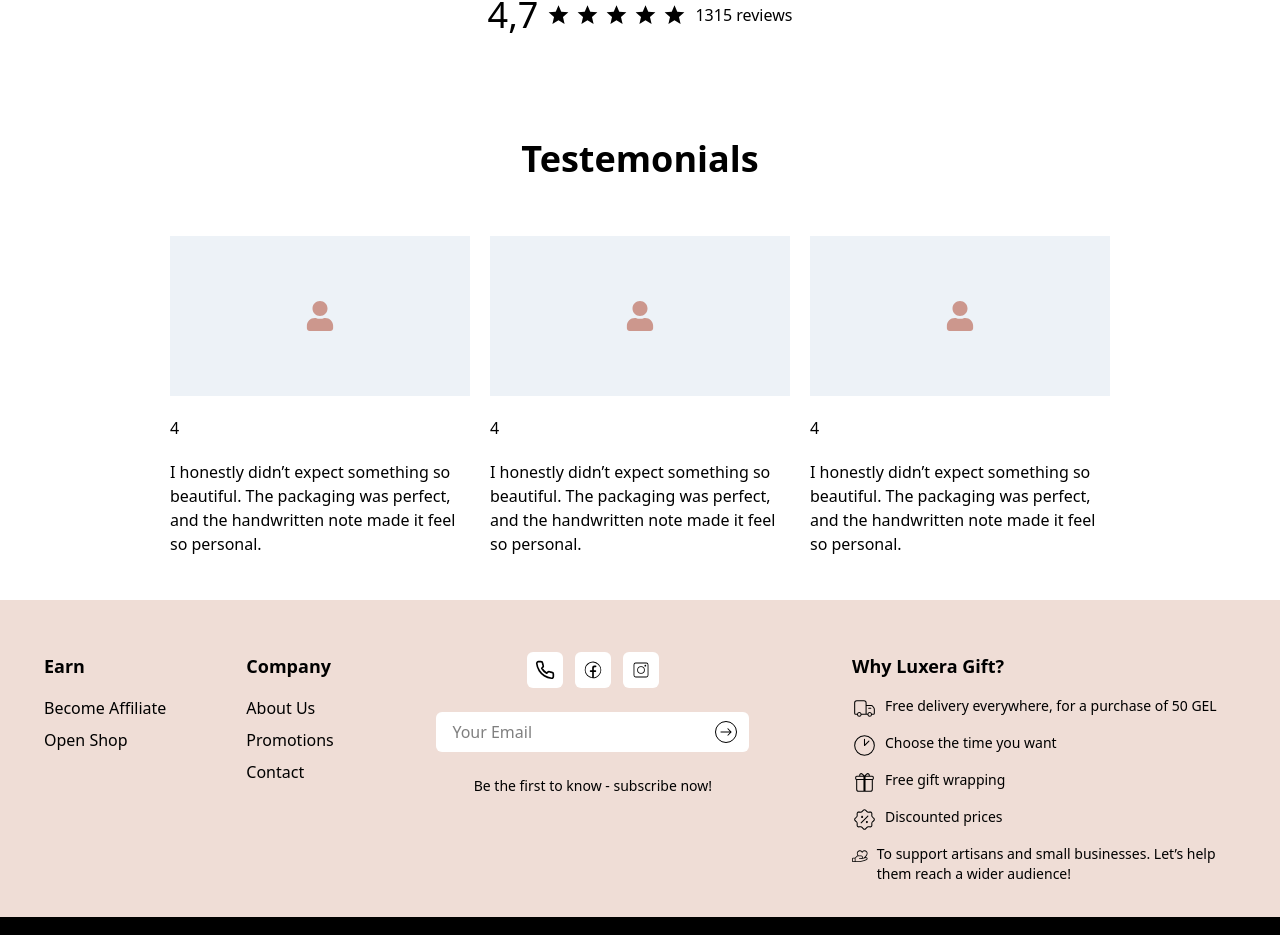
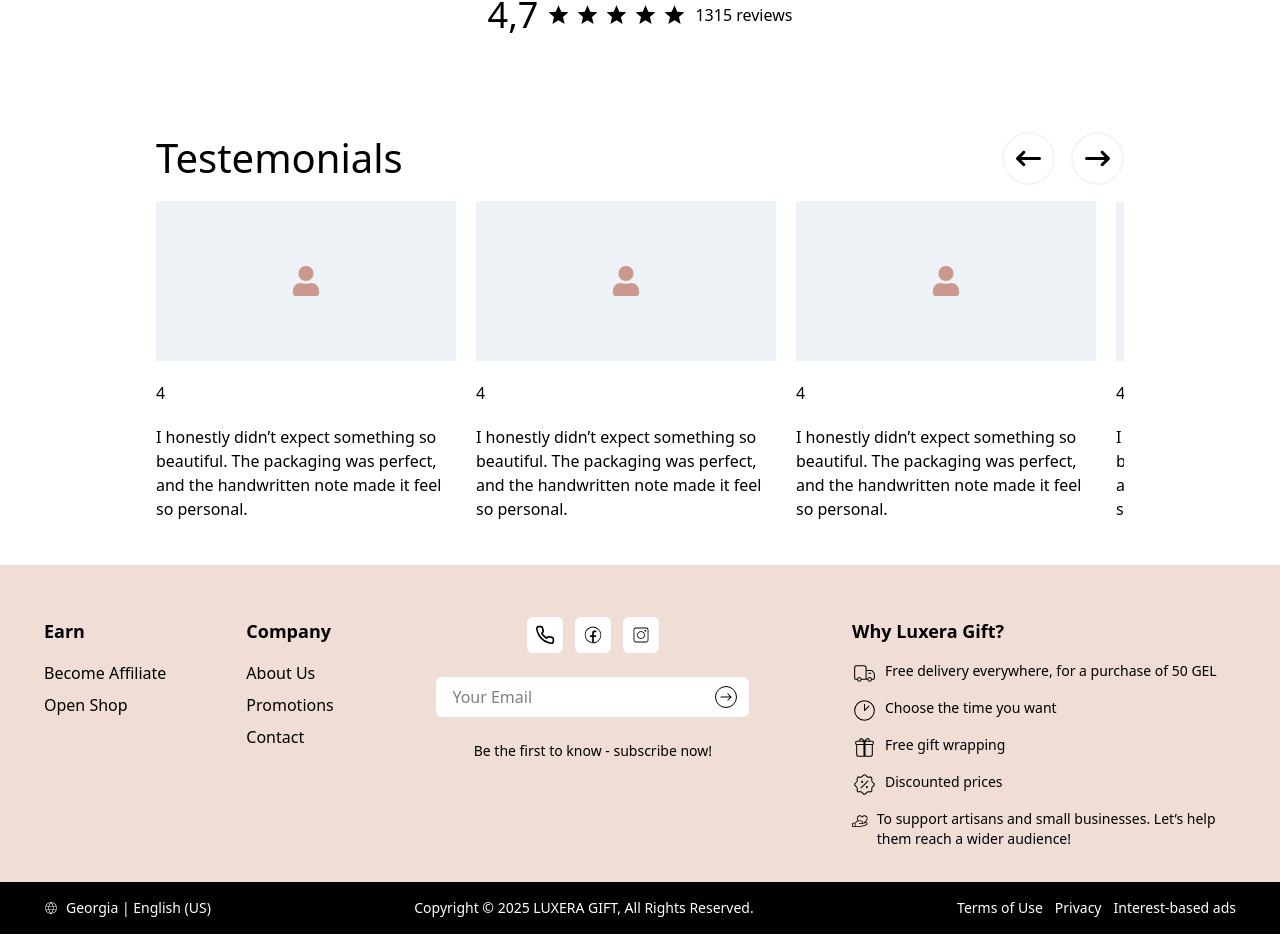
Before and after one commit to GeoLine02/luxera, a Next.js app: page /en/about in a window 1280 px wide. Shown: the part 1734-2669 px from the top of the page. Built offline with nearby package versions, Linux system fonts and the light colour scheme; a web font is replaced by a local one.

Commit message:
chore: shop/mainSection orders table, language toggler, shop/advertisement pricing card styles, shop/referal refecral code margins, /about testemonials swiper

```diff
--- a/app/[locale]/(shopOwner)/shop/components/sections/Sections.tsx
+++ b/app/[locale]/(shopOwner)/shop/components/sections/Sections.tsx
@@ -12,7 +12,6 @@ import ReferalSection from "./referalSection/ReferalSection";
 
 const Sections = () => {
   const { activeSection } = useSelector((state: RootState) => state.shopSLice);
-  console.log(activeSection);
   return (
     <div className=" bg-ice-blue w-full min-h-[calc(100vh-80px)] md:min-h-screen h-full p-4">
       {activeSection === "main" && <MainSection />}
--- a/app/[locale]/(shopOwner)/shop/components/sections/advertisment/Pricing.tsx
+++ b/app/[locale]/(shopOwner)/shop/components/sections/advertisment/Pricing.tsx
@@ -34,7 +34,7 @@ const PricingCard = ({
 
   return (
     <div
-      className={`relative ${borderStyles} flex flex-col gap-6 items-center p-6 w-full max-w-[450px] min-h-[400px]`}
+      className={`relative ${borderStyles} flex flex-col gap-6 items-center p-6 w-full max-w-[450px] min-h-auto md:min-h-[400px]`}
     >
       {isPopular && <div className={`${popularBadgeStyles}`}>პოპულარული</div>}
       <div className="flex flex-col items-center gap-4 flex-1">
--- a/app/[locale]/(shopOwner)/shop/components/sections/referalSection/ReferalTable.tsx
+++ b/app/[locale]/(shopOwner)/shop/components/sections/referalSection/ReferalTable.tsx
@@ -39,7 +39,7 @@ const statusColors: Record<Referral["status"], string> = {
 
 const ReferralTable = () => {
   return (
-    <div className="border border-gray-200 rounded-lg overflow-hidden bg-white">
+    <div className="border border-gray-200 rounded-lg overflow-y-auto bg-white">
       <table className="w-full text-sm">
         <thead className="bg-gray-50">
           <tr className="text-left text-gray-600 font-medium">
--- a/app/[locale]/(shopOwner)/shop/components/sections/referalSection/YourLReferalLink.tsx
+++ b/app/[locale]/(shopOwner)/shop/components/sections/referalSection/YourLReferalLink.tsx
@@ -2,9 +2,9 @@ import Button from "@/app/ui/Button";
 
 const YourLReferalLink = () => {
   return (
-    <div className="w-full bg-light-pink rounded-xl space-y-4 p-2 md:p-8">
-      <h1 className="text-xl font-medium">შენი უნიკალური ლინკი</h1>
-      <div className="rounded-xl w-full flex gap-2 flex-col md:flex-row items-center justify-between md:max-w-[70%]">
+    <div className="w-full bg-light-pink rounded-xl space-y-6 p-4 md:p-8">
+      <h1 className=" text-lg sm::text-xl font-medium">შენი უნიკალური ლინკი</h1>
+      <div className="rounded-xl w-full flex gap-6 flex-col md:flex-row items-center justify-between md:max-w-[70%]">
         <input className="w-full py-2 rounded-md bg-white" type="text" />
         <Button
           rounded="lg"
--- a/app/[locale]/about/components/Testemonials.tsx
+++ b/app/[locale]/about/components/Testemonials.tsx
@@ -1,10 +1,9 @@
 "use client";
 import { FaUser } from "react-icons/fa";
-import { Pagination } from "swiper/modules";
-import { Swiper, SwiperSlide } from "swiper/react";
 import "swiper/css/navigation";
 import "swiper/css";
 import "swiper/css/pagination";
+import SwiperSlider from "@/app/shared/SwiperSlider";
 
 interface TestemonialCardProps {
   //   image: StaticImageData;
@@ -28,6 +27,26 @@ const testemonialData = [
     rating: 4,
     text: "I honestly didn’t expect something so beautiful. The packaging was perfect, and the handwritten note made it feel so personal.",
   },
+  {
+    id: 4,
+    rating: 4,
+    text: "I honestly didn’t expect something so beautiful. The packaging was perfect, and the handwritten note made it feel so personal.",
+  },
+  {
+    id: 5,
+    rating: 4,
+    text: "I honestly didn’t expect something so beautiful. The packaging was perfect, and the handwritten note made it feel so personal.",
+  },
+  {
+    id: 6,
+    rating: 4,
+    text: "I honestly didn’t expect something so beautiful. The packaging was perfect, and the handwritten note made it feel so personal.",
+  },
+  {
+    id: 7,
+    rating: 4,
+    text: "I honestly didn’t expect something so beautiful. The packaging was perfect, and the handwritten note made it feel so personal.",
+  },
 ];
 
 const Testemonialcard = ({ rating, text }: TestemonialCardProps) => {
@@ -44,43 +63,17 @@ const Testemonialcard = ({ rating, text }: TestemonialCardProps) => {
 
 const Testemonials = () => {
   return (
-    <>
-      {/* Mobile */}
-      <div className="md:hidden px-4 mt-[90px] space-y-11">
-        <h1 className="text-4xl text-center font-semibold">Testemonials</h1>
-
-        <Swiper
-          className="[&_.swiper-pagination]:!bottom-[20px] !z-50"
-          pagination={true}
-          modules={[Pagination]}
-        >
-          {testemonialData.map((card) => (
-            <SwiperSlide className="px-3 mb-14" key={card.id}>
-              <Testemonialcard rating={card.rating} text={card.text} />
-            </SwiperSlide>
-          ))}
-        </Swiper>
-      </div>
-
-      {/* Desktop */}
-      <div className="hidden space-y-[50px] mt-[90px] md:flex flex-col items-center px-4">
-        <h1 className="text-[36px] font-bold">Testemonials</h1>
-        <div className="flex gap-5 items-center">
-          <Testemonialcard
-            rating={4}
-            text="I honestly didn’t expect something so beautiful. The packaging was perfect, and the handwritten note made it feel so personal."
-          />
-          <Testemonialcard
-            rating={4}
-            text="I honestly didn’t expect something so beautiful. The packaging was perfect, and the handwritten note made it feel so personal."
-          />
-          <Testemonialcard
-            rating={4}
-            text="I honestly didn’t expect something so beautiful. The packaging was perfect, and the handwritten note made it feel so personal."
-          />
-        </div>
-      </div>
-    </>
+    <div className="px-4 mt-[90px] space-y-11 max-w-[1000px] mx-auto">
+      <SwiperSlider
+        data={testemonialData}
+        renderCard={(data) => (
+          <Testemonialcard rating={data.rating} text={data.text} />
+        )}
+        title="Testemonials"
+        titleWeight="medium"
+        titleFont="default"
+      />
+    </div>
   );
 };
 
--- a/app/[locale]/seller/[sellerName]/components/sellerHero/SellerHero.tsx
+++ b/app/[locale]/seller/[sellerName]/components/sellerHero/SellerHero.tsx
@@ -1,6 +1,6 @@
 const SellerHero = () => {
   return (
-    <div className="bg-light-pink rounded-xl p-6 flex flex-col md:flex-row items-center gap-4">
+    <div className="bg-light-pink rounded-xl p-6 flex flex-col md:flex-row items-center gap-4 justify-center">
       <div className="bg-dark-pink border-4 border-white rounded-full w-28 aspect-square flex items-center justify-center">
         <span className="text-xl font-semibold"></span>
       </div>
--- a/app/shared/header/Navigation.tsx
+++ b/app/shared/header/Navigation.tsx
@@ -12,6 +12,7 @@ const Navigation = () => {
   const pathName = usePathname();
   const locale = useLocale();
   const [isCategoriesOpened, setIsCategoriesOpened] = useState(false);
+  const [currentLang, setCurrentLang] = useState(locale);
 
   const isHome = pathName === `/${locale}`;
   const isProducts = pathName.startsWith(`/${locale}/products`);
@@ -24,7 +25,11 @@ const Navigation = () => {
     "scale-100": isCategoriesOpened,
     "scale-0": !isCategoriesOpened,
   });
+  console.log(locale);
 
+  const onToggleLang = () => {
+    setCurrentLang(`${currentLang === "ka" ? "en" : "ka"}`);
+  };
   return (
     <nav className="w-full items-center justify-between px-8 py-3 border-b border-gray-200 hidden md:flex">
       {/* LEFT SECTION */}
@@ -57,9 +62,8 @@ const Navigation = () => {
 
       {/* RIGHT SECTION */}
       <div className="flex items-center gap-2">
-        <span>ENG</span>
-        <Toggle />
-        <span>GE</span>
+        <Toggle onClick={onToggleLang} />
+        <span>{currentLang === "en" ? "GEO" : "ENG"}</span>
       </div>
     </nav>
   );
--- a/app/ui/Toggle.tsx
+++ b/app/ui/Toggle.tsx
@@ -1,7 +1,11 @@
 import classNames from "classnames";
 import { useState } from "react";
 
-const Toggle = () => {
+interface ToggleProps {
+  onClick: () => void;
+}
+
+const Toggle = ({ onClick }: ToggleProps) => {
   const [isToggled, setIsToggled] = useState<boolean>(false);
 
   const toggleStyles = classNames("transition-all duration-300", {
@@ -10,14 +14,17 @@ const Toggle = () => {
   });
 
   const handleToggle = () => {
+    onClick();
     setIsToggled(!isToggled);
   };
 
   return (
-    <div className="w-11 h-6 rounded-full relative bg-dark-gray flex items-center justify-center ">
+    <div
+      onClick={handleToggle}
+      className="w-11 h-6 rounded-full relative bg-dark-gray flex items-center justify-center cursor-pointer"
+    >
       <div
-        onClick={handleToggle}
-        className={`${toggleStyles} p-1 w-4 aspect-square rounded-full bg-white absolute cursor-pointer`}
+        className={`${toggleStyles} p-1 w-4 aspect-square rounded-full bg-white absolute`}
       ></div>
     </div>
   );
```
Also changed, not shown: app/[locale]/(shopOwner)/shop/components/sections/mainSection/OrdersTable.tsx (+59 -14 lines).
